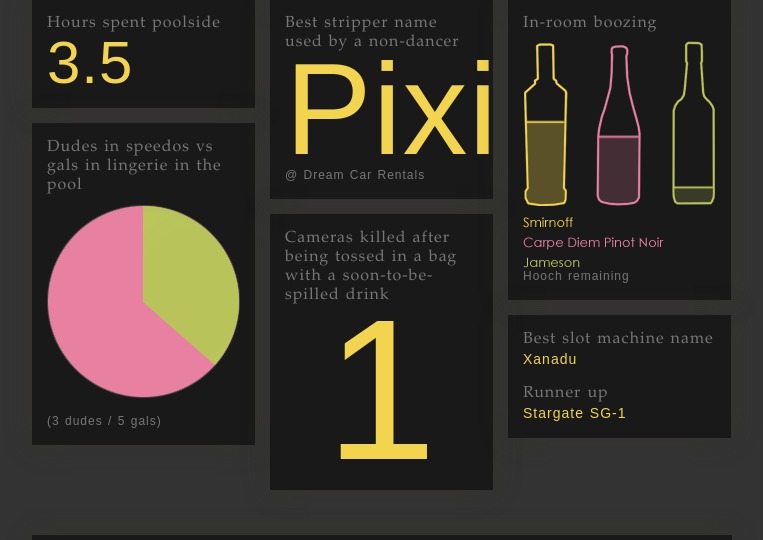
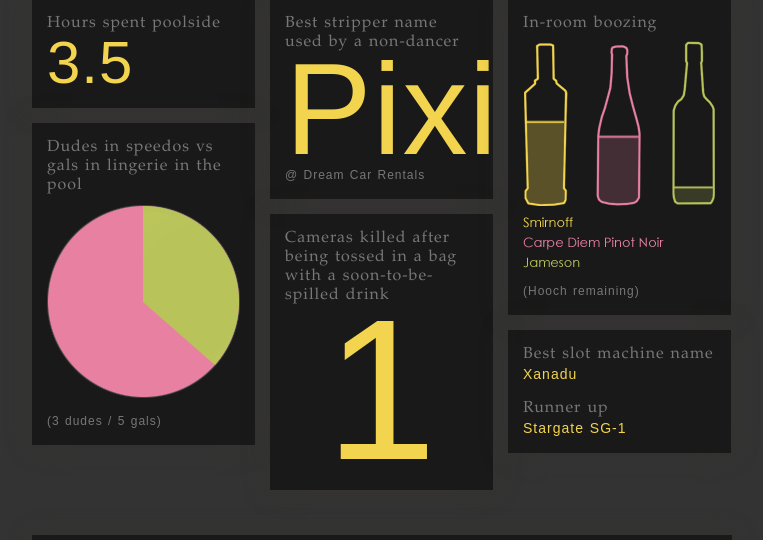
Before and after one commit to jamesv/Bliss, a Django app: template bliss/templates/wedding/day_3.html in a window 1280 px wide. Shown: the part 715-1255 px from the top of the page, without its empty margins (258-1021 px from the left). Run offline with Django 3.2, Linux system fonts and the light colour scheme; the template is opened without the code that fills it, so the values that code supplies are empty; some libraries are stand-ins or nearby versions.

Commit message:
day 3 typo

```diff
--- a/bliss/templates/wedding/day_3.html
+++ b/bliss/templates/wedding/day_3.html
@@ -51,8 +51,8 @@
 		<div class='col'>
 			<div class='gb'>
 				<h3>In-room boozing</h3>
-				<img src='/img/stats/info_drink_levels.png'>
-				<div class='s_0 dull'>Hooch remaining</div>
+				<img class='p' src='/img/stats/info_drink_levels.png'>
+				<div class='s_0 dull'>(Hooch remaining)</div>
 			</div>
 			<div class='gb'>
 				<h3>Best slot machine name</h3>
```
